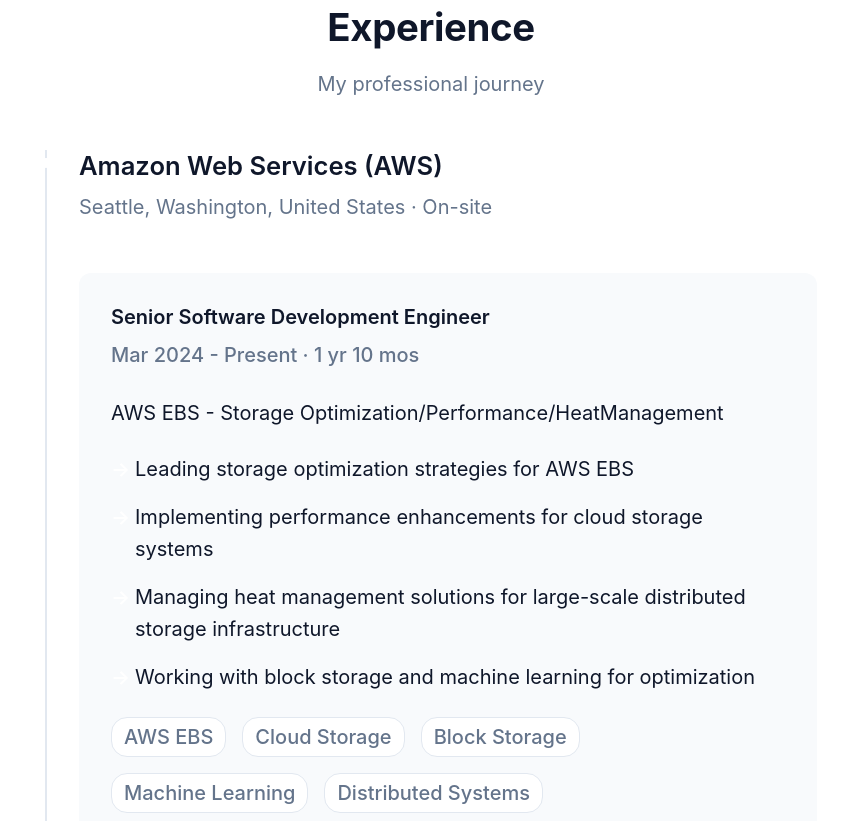
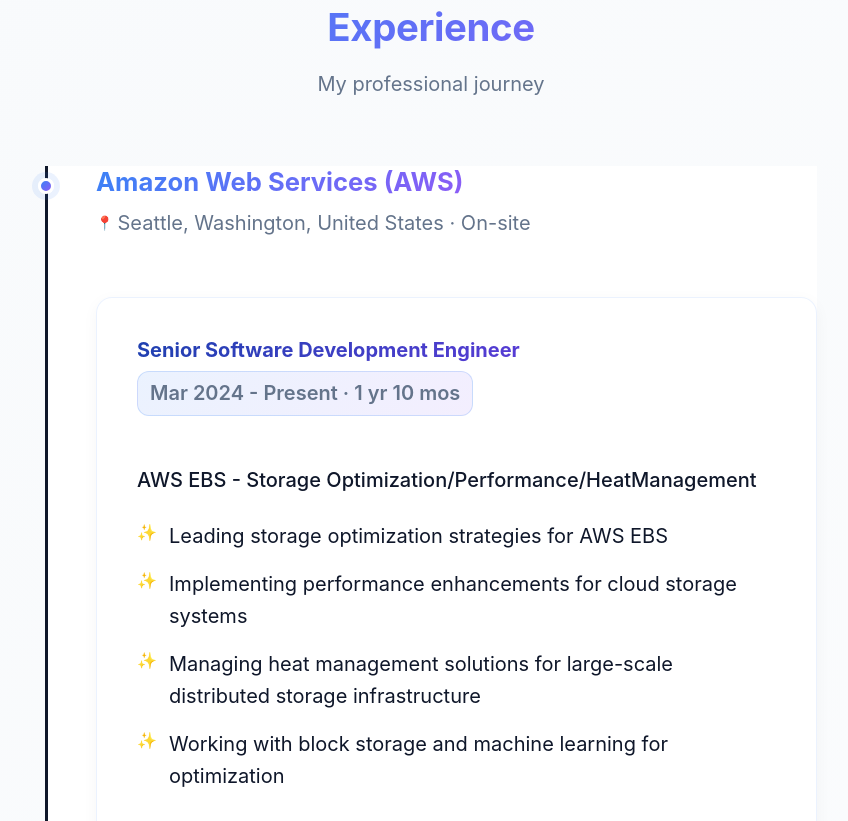
Before and after one commit to sushobhitrajan/sushobhitrajan.github.io, a plain HTML site: page index.html in a window 1280 px wide. Shown: the part 1670-2491 px from the top of the page, without its empty margins (209-1057 px from the left). Drawn offline with Linux system fonts and the light colour scheme.

Commit message:
Make experience section more eye-catching with colorful gradients and animations

```diff
--- a/src/styles/components/experience.css
+++ b/src/styles/components/experience.css
@@ -1,10 +1,22 @@
 /**
  * Experience Section Styles
+ * Eye-catching, colorful design with visual impact
  */
 
 .experience-section {
   padding: var(--space-8) var(--space-4);
-  background: var(--color-background);
+  background: linear-gradient(135deg, #f8fafc 0%, #ffffff 100%);
+  position: relative;
+}
+
+.experience-section::before {
+  content: '';
+  position: absolute;
+  top: 0;
+  left: 0;
+  right: 0;
+  height: 4px;
+  background: linear-gradient(90deg, #3B82F6, #8B5CF6, #EC4899);
 }
 
 .experience-section__container {
@@ -14,7 +26,7 @@
 
 .experience-section__header {
   text-align: center;
-  margin-bottom: var(--space-6);
+  margin-bottom: var(--space-8);
 }
 
 .experience-section__title {
@@ -22,6 +34,10 @@
   font-weight: 700;
   color: var(--color-text);
   margin-bottom: var(--space-2);
+  background: linear-gradient(135deg, #3B82F6, #8B5CF6);
+  -webkit-background-clip: text;
+  -webkit-text-fill-color: transparent;
+  background-clip: text;
 }
 
 .experience-section__subtitle {
@@ -42,9 +58,12 @@
 /* Experience Entry */
 .experience-entry {
   position: relative;
-  padding-left: var(--space-4);
-  margin-bottom: var(--space-6);
-  border-left: 2px solid var(--color-border);
+  padding-left: var(--space-6);
+  margin-bottom: var(--space-8);
+  border-left: 3px solid transparent;
+  background: linear-gradient(white, white) padding-box,
+              linear-gradient(135deg, #3B82F6, #8B5CF6, #EC4899) border-box;
+  border-left: 3px solid;
 }
 
 .experience-entry:last-child {
@@ -54,29 +73,46 @@
 .experience-entry::before {
   content: '';
   position: absolute;
-  left: -6px;
-  top: 8px;
-  width: 10px;
-  height: 10px;
+  left: -10px;
+  top: 12px;
+  width: 16px;
+  height: 16px;
   border-radius: 50%;
-  background: var(--color-primary, #3B82F6);
-  border: 2px solid var(--color-background);
+  background: linear-gradient(135deg, #3B82F6, #8B5CF6);
+  border: 3px solid white;
+  box-shadow: 0 0 0 3px rgba(59, 130, 246, 0.2);
+  animation: pulse 2s ease-in-out infinite;
+}
+
+@keyframes pulse {
+  0%, 100% {
+    box-shadow: 0 0 0 3px rgba(59, 130, 246, 0.2);
+  }
+  50% {
+    box-shadow: 0 0 0 6px rgba(59, 130, 246, 0.1);
+  }
 }
 
 .experience-entry__company {
   display: flex;
   align-items: flex-start;
   gap: var(--space-3);
-  margin-bottom: var(--space-3);
+  margin-bottom: var(--space-4);
 }
 
 .experience-entry__logo {
-  width: 48px;
-  height: 48px;
+  width: 56px;
+  height: 56px;
   object-fit: contain;
-  border-radius: 8px;
-  background: var(--color-background-secondary);
-  padding: 4px;
+  border-radius: 12px;
+  background: white;
+  padding: 8px;
+  box-shadow: 0 4px 12px rgba(0, 0, 0, 0.08);
+  transition: transform var(--transition-base);
+}
+
+.experience-entry__logo:hover {
+  transform: scale(1.05);
 }
 
 .experience-entry__company-info {
@@ -85,7 +121,7 @@
 
 .experience-entry__company-name {
   font-size: var(--font-size-h3);
-  font-weight: 600;
+  font-weight: 700;
   color: var(--color-text);
   margin-bottom: var(--space-1);
 }
@@ -94,15 +130,27 @@
   color: inherit;
   text-decoration: none;
   transition: color var(--transition-base);
+  background: linear-gradient(135deg, #3B82F6, #8B5CF6);
+  -webkit-background-clip: text;
+  -webkit-text-fill-color: transparent;
+  background-clip: text;
 }
 
 .experience-entry__company-name a:hover {
-  color: var(--color-primary, #3B82F6);
+  opacity: 0.8;
 }
 
 .experience-entry__location {
   font-size: var(--font-size-small);
   color: var(--color-text-secondary);
+  display: flex;
+  align-items: center;
+  gap: 4px;
+}
+
+.experience-entry__location::before {
+  content: '📍';
+  font-size: 0.875rem;
 }
 
 /* Experience Role */
@@ -113,32 +161,63 @@
 }
 
 .experience-role {
-  background: var(--color-background-secondary, #F8FAFC);
-  border-radius: 12px;
-  padding: var(--space-4);
-  transition: transform var(--transition-base), box-shadow var(--transition-base);
+  background: rgba(255, 255, 255, 0.9);
+  backdrop-filter: blur(10px);
+  border-radius: 16px;
+  padding: var(--space-5);
+  border: 1px solid rgba(59, 130, 246, 0.1);
+  box-shadow: 0 4px 16px rgba(0, 0, 0, 0.04);
+  transition: all var(--transition-base);
+  position: relative;
+  overflow: hidden;
+}
+
+.experience-role::before {
+  content: '';
+  position: absolute;
+  top: 0;
+  left: 0;
+  right: 0;
+  height: 3px;
+  background: linear-gradient(90deg, #3B82F6, #8B5CF6, #EC4899);
+  opacity: 0;
+  transition: opacity var(--transition-base);
 }
 
 .experience-role:hover {
-  transform: translateY(-2px);
-  box-shadow: var(--shadow-md);
+  transform: translateY(-4px);
+  box-shadow: 0 8px 24px rgba(59, 130, 246, 0.15);
+  border-color: rgba(59, 130, 246, 0.3);
+}
+
+.experience-role:hover::before {
+  opacity: 1;
 }
 
 .experience-role__header {
-  margin-bottom: var(--space-2);
+  margin-bottom: var(--space-3);
 }
 
 .experience-role__title {
   font-size: var(--font-size-h4, 1.25rem);
-  font-weight: 600;
+  font-weight: 700;
   color: var(--color-text);
   margin-bottom: var(--space-1);
+  background: linear-gradient(135deg, #1e40af, #7c3aed);
+  -webkit-background-clip: text;
+  -webkit-text-fill-color: transparent;
+  background-clip: text;
 }
 
 .experience-role__duration {
   font-size: var(--font-size-small);
   color: var(--color-text-secondary);
-  font-weight: 500;
+  font-weight: 600;
+  display: inline-block;
+  padding: 4px 12px;
+  background: linear-gradient(135deg, rgba(59, 130, 246, 0.1), rgba(139, 92, 246, 0.1));
+  border-radius: 12px;
+  border: 1px solid rgba(59, 130, 246, 0.2);
 }
 
 .experience-role__description {
@@ -146,17 +225,18 @@
   color: var(--color-text);
   line-height: 1.6;
   margin-bottom: var(--space-3);
+  font-weight: 500;
 }
 
 .experience-role__achievements {
   list-style: none;
   padding: 0;
-  margin: 0 0 var(--space-3) 0;
+  margin: 0 0 var(--space-4) 0;
 }
 
 .experience-role__achievements li {
   position: relative;
-  padding-left: var(--space-3);
+  padding-left: var(--space-4);
   margin-bottom: var(--space-2);
   font-size: var(--font-size-body);
   color: var(--color-text);
@@ -164,11 +244,10 @@
 }
 
 .experience-role__achievements li::before {
-  content: '→';
+  content: '✨';
   position: absolute;
   left: 0;
-  color: var(--color-primary, #3B82F6);
-  font-weight: 600;
+  font-size: 1rem;
 }
 
 .experience-role__achievements li:last-child {
@@ -183,20 +262,22 @@
 
 .tech-tag {
   display: inline-block;
-  padding: 4px 12px;
-  background: var(--color-background);
-  border: 1px solid var(--color-border);
-  border-radius: 16px;
+  padding: 6px 14px;
+  background: linear-gradient(135deg, rgba(59, 130, 246, 0.1), rgba(139, 92, 246, 0.1));
+  border: 1px solid rgba(59, 130, 246, 0.3);
+  border-radius: 20px;
   font-size: var(--font-size-small);
-  color: var(--color-text-secondary);
-  font-weight: 500;
+  color: #3B82F6;
+  font-weight: 600;
   transition: all var(--transition-fast);
 }
 
 .tech-tag:hover {
-  background: var(--color-primary, #3B82F6);
+  background: linear-gradient(135deg, #3B82F6, #8B5CF6);
   color: white;
-  border-color: var(--color-primary, #3B82F6);
+  border-color: transparent;
+  transform: translateY(-2px);
+  box-shadow: 0 4px 12px rgba(59, 130, 246, 0.3);
 }
 
 /* Responsive Design */
@@ -206,7 +287,13 @@
   }
 
   .experience-entry {
-    padding-left: var(--space-3);
+    padding-left: var(--space-4);
+  }
+
+  .experience-entry::before {
+    left: -8px;
+    width: 12px;
+    height: 12px;
   }
 
   .experience-entry__company {
@@ -215,15 +302,30 @@
   }
 
   .experience-entry__logo {
-    width: 40px;
-    height: 40px;
+    width: 48px;
+    height: 48px;
   }
 
   .experience-role {
-    padding: var(--space-3);
+    padding: var(--space-4);
   }
 
   .experience-role__title {
     font-size: 1.125rem;
   }
 }
+
+/* Reduced motion support */
+@media (prefers-reduced-motion: reduce) {
+  .experience-entry::before {
+    animation: none;
+  }
+
+  .experience-role {
+    transition: none;
+  }
+
+  .experience-role:hover {
+    transform: none;
+  }
+}
```
